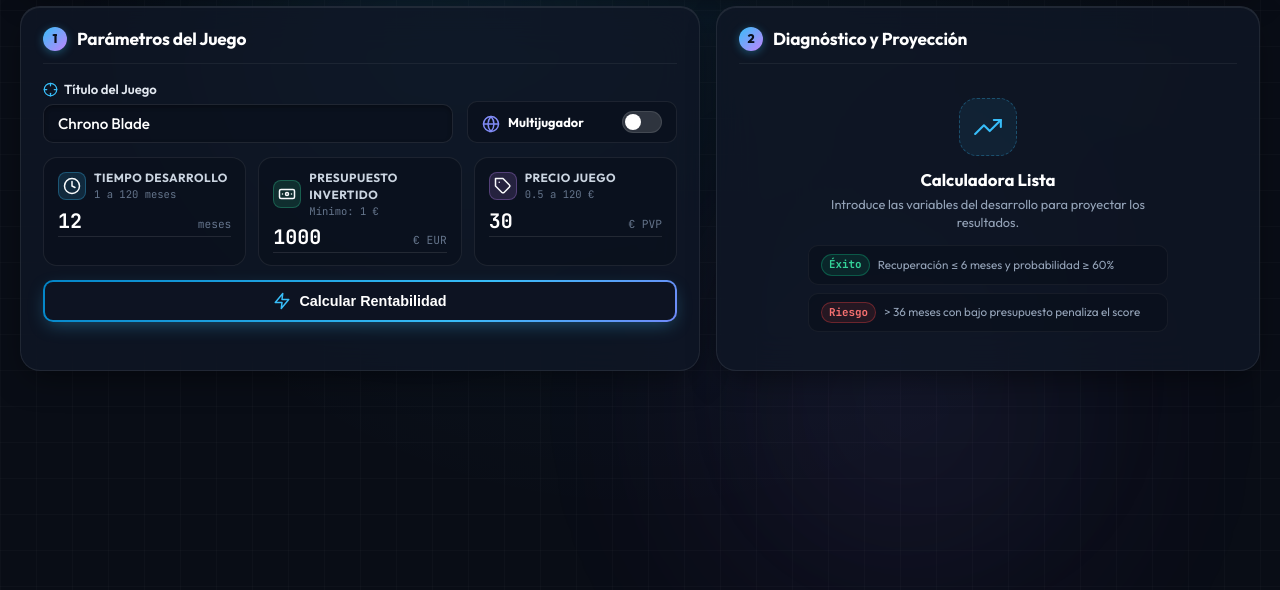
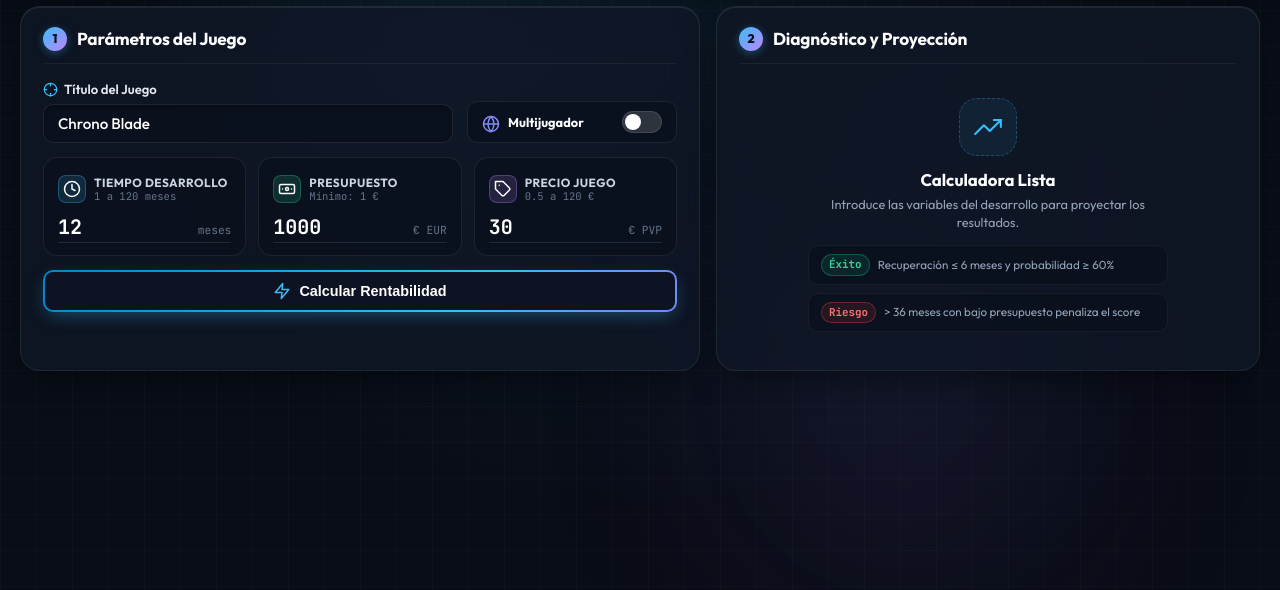
Before and after one commit to aandresb01/entregas_pia, a plain HTML site: page UT1-2/ejs1_alejandroandres/index.html in a window 1280 px wide. Shown: the part 98-688 px from the top of the page. Drawn offline with Linux system fonts and the light colour scheme; no server answers.

Commit message:
entrega final

```diff
--- a/UT1-2/ejs1_alejandroandres/index.html
+++ b/UT1-2/ejs1_alejandroandres/index.html
@@ -209,7 +209,7 @@
                     </svg>
                   </div>
                   <div class="metric-titles">
-                    <span class="metric-title">Presupuesto Invertido</span>
+                    <span class="metric-title">Presupuesto</span>
                     <span class="metric-rule">Mínimo: 1 €</span>
                   </div>
                 </div>
--- a/UT1-2/ejs1_alejandroandres/static/app.js
+++ b/UT1-2/ejs1_alejandroandres/static/app.js
@@ -24,7 +24,7 @@ document.addEventListener("DOMContentLoaded", () => {
   const nombresCampos = {
     nombre_juego: "Título del Juego",
     meses_desarrollo: "Tiempo Desarrollo",
-    presupuesto_desarrollo: "Presupuesto Invertido",
+    presupuesto_desarrollo: "Presupuesto",
     precio_venta_estimado: "Precio Juego",
     tiene_multijugador: "Modo Multijugador"
   };
--- a/UT1-2/ejs1_alejandroandres/static/style.css
+++ b/UT1-2/ejs1_alejandroandres/static/style.css
@@ -493,6 +493,7 @@ body {
   display: flex;
   align-items: center;
   gap: 8px;
+  min-height: 38px;
 }
 
 .metric-icon-wrap {
@@ -513,6 +514,8 @@ body {
 .metric-titles {
   display: flex;
   flex-direction: column;
+  justify-content: center;
+  min-width: 0;
 }
 
 .metric-title {
@@ -521,13 +524,21 @@ body {
   text-transform: uppercase;
   letter-spacing: 0.04em;
   color: #cbd5e1;
+  white-space: nowrap;
+  overflow: hidden;
+  text-overflow: ellipsis;
+  line-height: 1.2;
 }
 
 .metric-rule {
   font-size: 0.66rem;
   color: var(--text-muted);
   font-family: 'JetBrains Mono', monospace;
+  white-space: nowrap;
+  line-height: 1.2;
 }
+
+
 
 .metric-input-box {
   display: flex;
```
Also changed, not shown: 1 other file.
